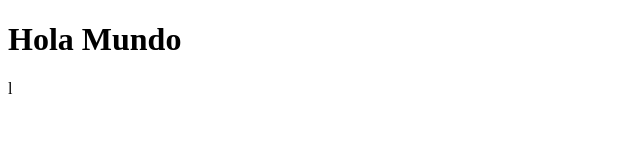
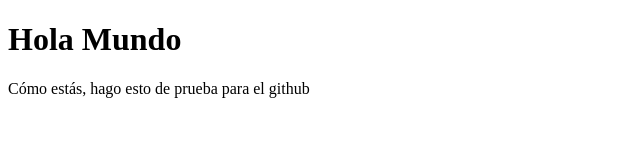
Before and after one commit to Melias-98/Bootcamp-BIT, a plain HTML site: page Index.html in a window 1280 px wide. Shown: the whole page, without its empty margins (0-640 px from the left). Drawn offline with Linux system fonts and the light colour scheme.

Commit message:
se vinculan los archivos creados de manera satisfactoria al archivo html para su correcta visualización

```diff
--- a/Index.html
+++ b/Index.html
@@ -4,8 +4,18 @@
     <meta charset="UTF-8">
     <meta name="viewport" content="width=device-width, initial-scale=1.0">
     <title>Document</title>
+    <link rel="stylesheet" href="./Index.css">
 </head>
 <body>
+
+
+
     <h1> Hola Mundo</h1>
+    <p> Cómo estás, hago esto de prueba para el github</p>
+
+
+
+
+    <script src="./Index.js"></script>
 </body>
-</html>l
+</html>
```
